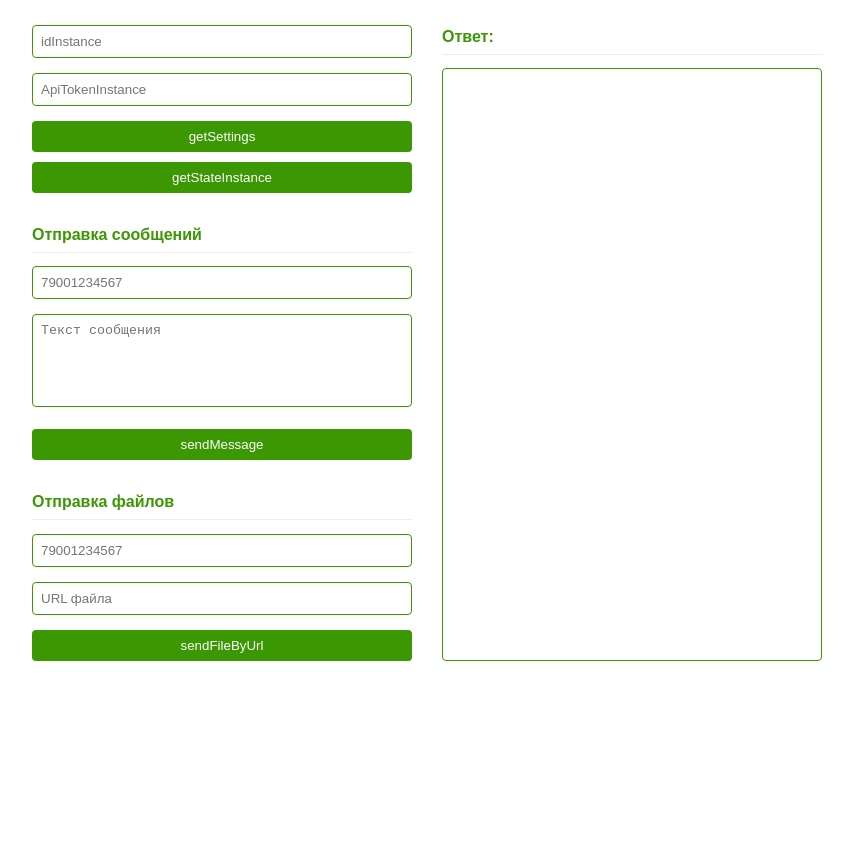
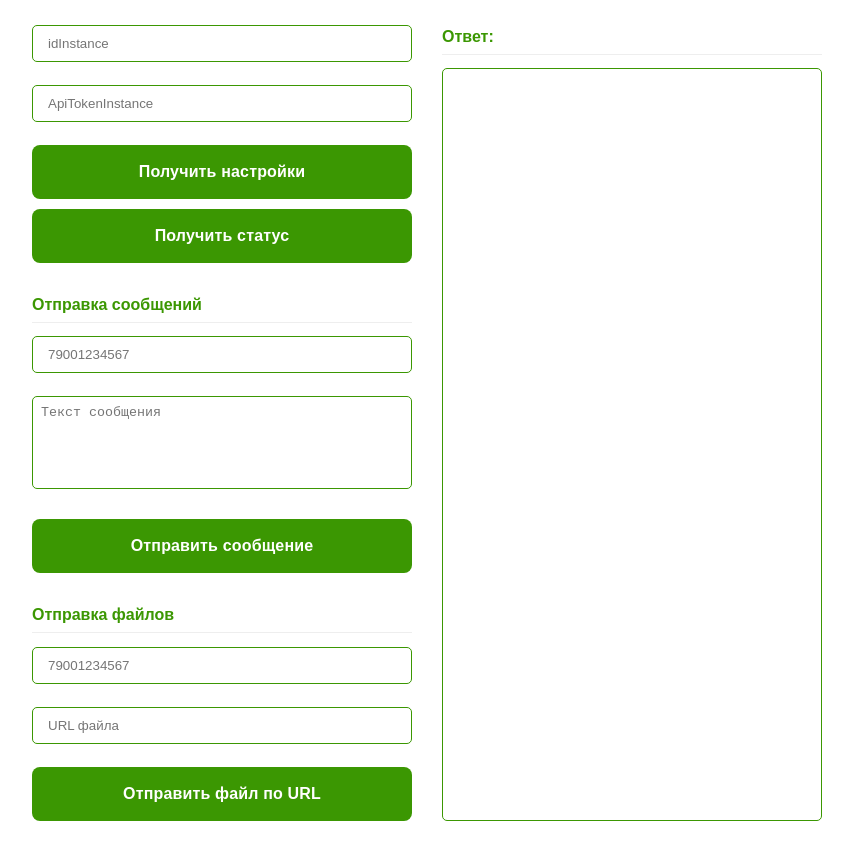
Before and after one commit to strumchik/greenapi, a plain HTML site: page index.html in a window 1280 px wide. Shown: the whole page, without its empty margins (213-1066 px from the left). Before the commit the page ends 800 px from the top, so only its background shows below. Drawn offline with Linux system fonts and the light colour scheme.

Commit message:
UI improvement

```diff
--- a/index.html
+++ b/index.html
@@ -69,10 +69,11 @@
         input,
         textarea {
             width: 100%;
-            padding: 8px;
+            padding: 10px 15px;
             box-sizing: border-box;
             border: 1px solid var(--main-color);
-            border-radius: 4px;
+            border-radius: 5px;
+            margin-bottom: 8px;
             outline: none;
         }
 
@@ -105,12 +106,18 @@
 
         button {
             width: 100%;
-            padding: 8px;
+            padding: 15px;
             margin-bottom: 10px;
             background-color: var(--main-color);
             color: var(--text-light-color);
+            font-size: 1em;
+            letter-spacing: .01em;
+            font-weight: 600;
+            transition: all .3s;
+            overflow: hidden;
+            line-height: 1.5;
             border: none;
-            border-radius: 4px;
+            border-radius: 8px;
             cursor: pointer;
         }
 
@@ -157,8 +164,8 @@
                     <input type="text" id="apiTokenInstance" placeholder="ApiTokenInstance">
                     <div class="error-message" id="apiTokenInstance-error">Поле не должно быть пустым</div>
                 </div>
-                <button id="getSettings">getSettings</button>
-                <button id="getStateInstance">getStateInstance</button>
+                <button id="getSettings">Получить настройки</button>
+                <button id="getStateInstance">Получить статус</button>
             </div>
 
             <div class="section">
@@ -171,7 +178,7 @@
                     <textarea id="message" rows="5" placeholder="Текст сообщения"></textarea>
                     <div class="error-message" id="message-error">Поле не должно быть пустым</div>
                 </div>
-                <button id="sendMessage">sendMessage</button>
+                <button id="sendMessage">Отправить сообщение</button>
             </div>
 
             <div class="section">
@@ -184,7 +191,7 @@
                     <input type="text" id="fileUrl" placeholder="URL файла">
                     <div class="error-message" id="fileUrl-error">Поле не должно быть пустым</div>
                 </div>
-                <button id="sendFileByUrl">sendFileByUrl</button>
+                <button id="sendFileByUrl">Отправить файл по URL</button>
             </div>
         </div>
 
```
